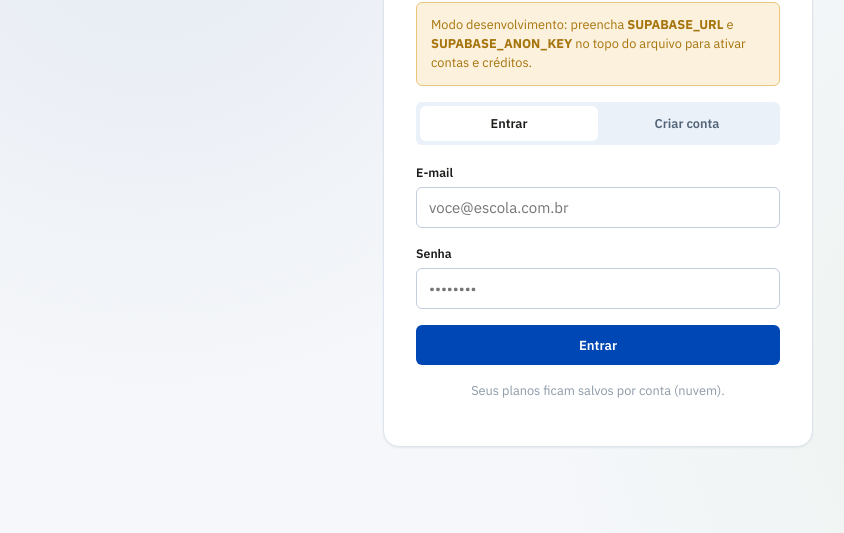
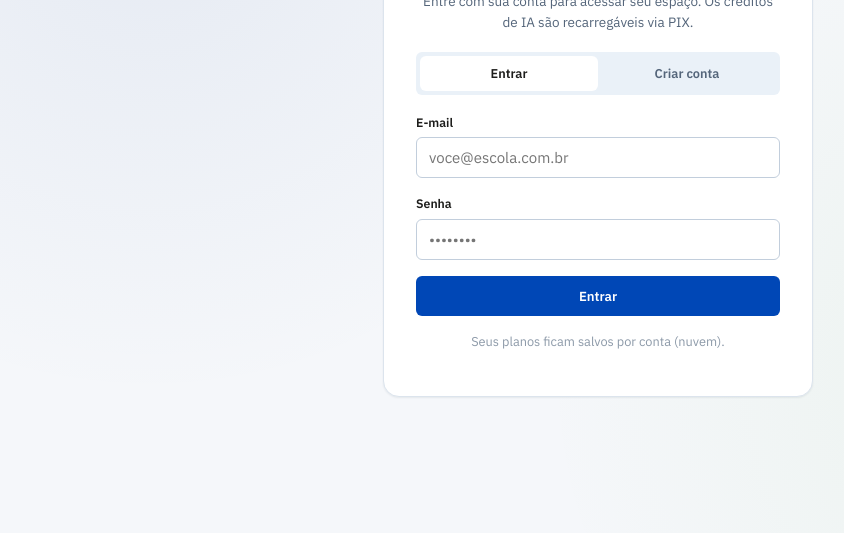
Before and after one commit to Lafabio/AulaSESI, a plain HTML site: page monetizado/index.html in a window 1280 px wide. Shown: the part 267-800 px from the top of the page, without its empty margins (42-886 px from the left). Drawn offline with nearby package versions, Linux system fonts and the light colour scheme.

Commit message:
Configura Supabase na versão monetizada (URL + publishable key)

```diff
--- a/monetizado/index.html
+++ b/monetizado/index.html
@@ -221,8 +221,8 @@ window.GROQ_MODELOS_DEPRECADOS = ['llama-3.3-70b-versatile','llama-3.3-70b-specd
 // no SQL Editor do seu projeto ANTES de publicar.
 // ============================================================================
 // >>> PASSO 1: preencha com os dados do SEU projeto Supabase (Settings > API)
-const SUPABASE_URL = 'COLE_SUA_URL_DO_SUPABASE';   // ex: https://xxxx.supabase.co
-const SUPABASE_ANON_KEY = 'COLE_SUA_CHAVE_ANON';   // começa com "eyJ..."
+const SUPABASE_URL = 'https://srrrwkdxlcyldsnbcwuu.supabase.co';
+const SUPABASE_ANON_KEY = 'sb_publishable_xULDqHpl6P4btqRGsnkLTw_Lodq7Qhh';
 // >>> PASSO 2: dados do seu PIX para recebimento manual
 const PIX_CONFIG = {
   chave: 'COLE_SUA_CHAVE_PIX',
@@ -234,7 +234,7 @@ const CREDITO_GRATIS_INICIAL = 15;  // créditos de boas-vindas no cadastro
 const AI_CUSTO_POR_CHAMADA = 1;     // créditos consumidos por chamada de IA
 // ============================================================================
 
-const supabaseInst = (SUPABASE_URL.indexOf('https') === 0 && SUPABASE_ANON_KEY.indexOf('ey') === 0)
+const supabaseInst = (SUPABASE_URL.indexOf('https') === 0 && (SUPABASE_ANON_KEY.indexOf('ey') === 0 || SUPABASE_ANON_KEY.indexOf('sb_') === 0))
   ? window.supabase.createClient(SUPABASE_URL, SUPABASE_ANON_KEY)
   : null;
 
```
